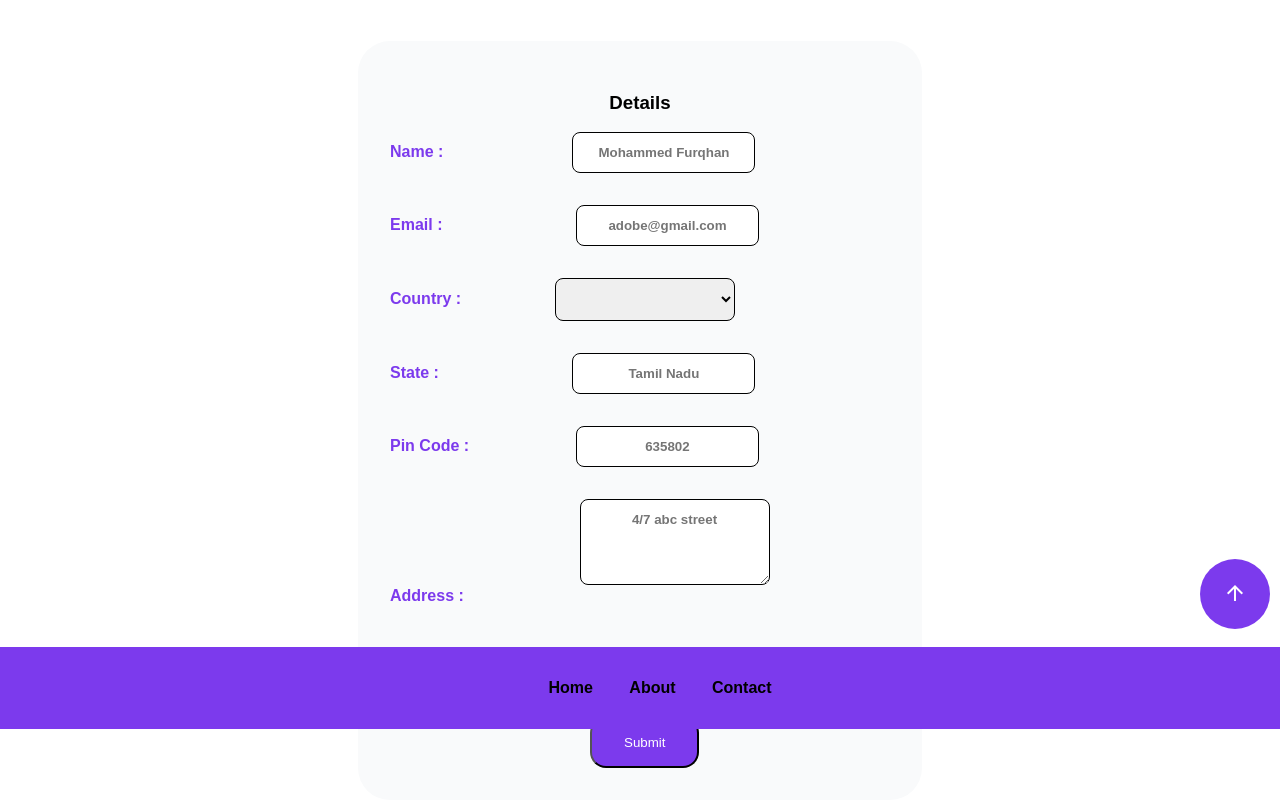
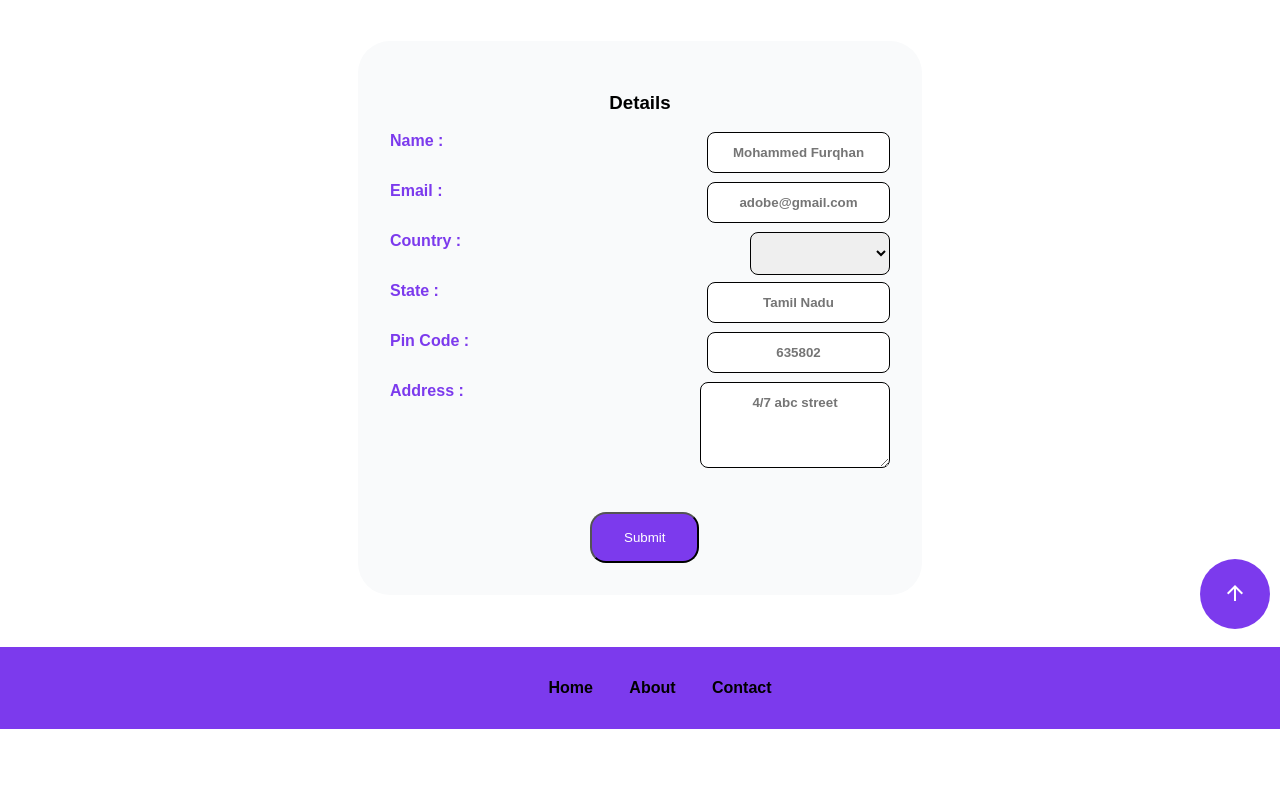
Before and after one commit to MohammedFurqhan/task1, a plain HTML site: page contact.html in a window 1280 px wide. Shown: the part 71-878 px from the top of the page. After the commit the page ends 800 px from the top, so only its background shows below. Drawn offline with Linux system fonts and the light colour scheme; a web font is replaced by a local one.

Commit message:
refactor : forms

```diff
--- a/style.css
+++ b/style.css
@@ -214,7 +214,7 @@ input {
     border : 0.5px solid black;
     padding: 12px 1px;
     text-align: center;
-
+    float: right;
     margin-left: 8vw;
 }
 textarea{
@@ -228,10 +228,11 @@ textarea{
     text-align: center;
     margin-left: 8vw;
     margin-bottom: 1rem;
+    float: right;
 }
 
 .dropdown{
-    padding: 12px 36px;
+    padding: 12px;
     border-radius: 0.5rem;
     margin-left: 7vw;
 
@@ -242,8 +243,9 @@ textarea{
     font-weight: bolder;
     border-radius: 0.5rem;
     border : 0.5px solid black;
-    padding: 12px 50px;
+    padding: 12px 30px;
     text-align: left;
+    float: right;
 
 }
 
```
